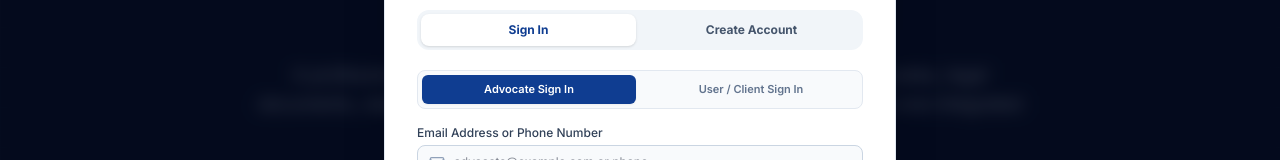
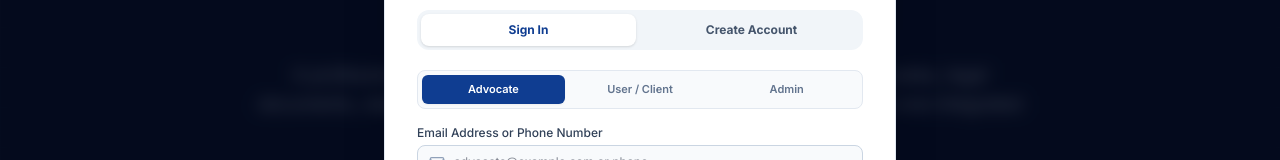
Before and after one commit to charithasree13/unified_legal_system, a React (Vite) app in the folder client/: page /login in a window 1280 px wide. Shown: the part 238-398 px from the top of the page. Built offline with nearby package versions, Linux system fonts and the light colour scheme; no server answers; a web font is replaced by a local one.

Commit message:
feat: Hide Google OAuth for Admin sign in and display Email/Password fields only

```diff
--- a/client/src/components/AuthModal.tsx
+++ b/client/src/components/AuthModal.tsx
@@ -1,6 +1,6 @@
-import React, { useState } from 'react';
+import React, { useState, useEffect } from 'react';
 import { useNavigate } from 'react-router-dom';
-import { X, Scale, Mail, Lock, Phone, User, Landmark, ShieldAlert, CheckCircle2, KeyRound } from 'lucide-react';
+import { X, Scale, Mail, Lock, Phone, User, Landmark, ShieldAlert, CheckCircle2, KeyRound, Shield } from 'lucide-react';
 import { useAuthStore } from '../store/authStore';
 import { GoogleAuthButton } from './GoogleAuthButton';
 
@@ -8,6 +8,7 @@ interface AuthModalProps {
   isOpen: boolean;
   onClose: () => void;
   initialMode?: 'login' | 'signup' | 'forgot';
+  initialRole?: 'Advocate' | 'Client' | 'Admin';
   actionPrompt?: string;
 }
 
@@ -15,14 +16,24 @@ export const AuthModal: React.FC<AuthModalProps> = ({
   isOpen,
   onClose,
   initialMode = 'login',
+  initialRole = 'Advocate',
   actionPrompt = 'Please sign in or create an account to continue.'
 }) => {
   const navigate = useNavigate();
   const { login } = useAuthStore();
 
   const [mode, setMode] = useState<'login' | 'signup' | 'forgot'>(initialMode);
-  const [authRole, setAuthRole] = useState<'Advocate' | 'Client'>('Advocate');
+  const [authRole, setAuthRole] = useState<'Advocate' | 'Client' | 'Admin'>(initialRole);
   const [signupRole, setSignupRole] = useState<'Advocate' | 'Client'>('Advocate');
+
+  // Sync state when props change
+  useEffect(() => {
+    setMode(initialMode);
+  }, [initialMode]);
+
+  useEffect(() => {
+    setAuthRole(initialRole);
+  }, [initialRole]);
 
   // Form fields
   const [email, setEmail] = useState('');
@@ -235,7 +246,8 @@ export const AuthModal: React.FC<AuthModalProps> = ({
           <button
             type="button"
             onClick={() => { setMode('login'); clearForm(); }}
-            className={`py-2 text-xs font-bold rounded-lg transition-all ${mode === 'login'
+            className={`py-2 text-xs font-bold rounded-lg transition-all ${
+              mode === 'login'
                 ? 'bg-white dark:bg-slate-900 text-primary dark:text-sky-400 shadow-sm'
                 : 'text-slate-600 dark:text-slate-400 hover:text-slate-900 dark:hover:text-white'
             }`}
@@ -245,7 +257,8 @@ export const AuthModal: React.FC<AuthModalProps> = ({
           <button
             type="button"
             onClick={() => { setMode('signup'); clearForm(); }}
-            className={`py-2 text-xs font-bold rounded-lg transition-all ${mode === 'signup'
+            className={`py-2 text-xs font-bold rounded-lg transition-all ${
+              mode === 'signup'
                 ? 'bg-white dark:bg-slate-900 text-primary dark:text-sky-400 shadow-sm'
                 : 'text-slate-600 dark:text-slate-400 hover:text-slate-900 dark:hover:text-white'
             }`}
@@ -274,32 +287,45 @@ export const AuthModal: React.FC<AuthModalProps> = ({
           <form onSubmit={handleLoginSubmit} className="space-y-4">
 
             {/* Role Selection */}
-            <div className="grid grid-cols-2 gap-2 bg-slate-50 dark:bg-slate-950 p-1 rounded-lg border border-slate-200 dark:border-slate-800">
+            <div className="grid grid-cols-3 gap-1 bg-slate-50 dark:bg-slate-950 p-1 rounded-lg border border-slate-200 dark:border-slate-800">
               <button
                 type="button"
                 onClick={() => setAuthRole('Advocate')}
-                className={`py-1.5 text-[11px] font-semibold rounded-md transition-all ${authRole === 'Advocate'
+                className={`py-1.5 text-[11px] font-semibold rounded-md transition-all ${
+                  authRole === 'Advocate'
                     ? 'bg-primary text-white font-bold shadow-xs'
                     : 'text-slate-500 hover:text-slate-800 dark:hover:text-slate-300'
                 }`}
               >
-                Advocate Sign In
+                Advocate
               </button>
               <button
                 type="button"
                 onClick={() => setAuthRole('Client')}
-                className={`py-1.5 text-[11px] font-semibold rounded-md transition-all ${authRole === 'Client'
+                className={`py-1.5 text-[11px] font-semibold rounded-md transition-all ${
+                  authRole === 'Client'
                     ? 'bg-primary text-white font-bold shadow-xs'
                     : 'text-slate-500 hover:text-slate-800 dark:hover:text-slate-300'
                 }`}
               >
-                User / Client Sign In
+                User / Client
+              </button>
+              <button
+                type="button"
+                onClick={() => setAuthRole('Admin')}
+                className={`py-1.5 text-[11px] font-semibold rounded-md transition-all ${
+                  authRole === 'Admin'
+                    ? 'bg-slate-900 text-white font-bold shadow-xs'
+                    : 'text-slate-500 hover:text-slate-800 dark:hover:text-slate-300'
+                }`}
+              >
+                Admin
               </button>
             </div>
 
             <div>
               <label className="block text-xs font-medium text-slate-700 dark:text-slate-300 mb-1">
-                Email Address or Phone Number
+                {authRole === 'Admin' ? 'Administrator Email Address' : 'Email Address or Phone Number'}
               </label>
               <div className="relative">
                 <Mail size={16} className="absolute left-3 top-2.5 text-slate-400" />
@@ -307,7 +333,13 @@ export const AuthModal: React.FC<AuthModalProps> = ({
                   type="text"
                   value={email}
                   onChange={(e) => setEmail(e.target.value)}
-                  placeholder={authRole === 'Advocate' ? 'advocate@example.com or phone' : 'user@example.com or phone'}
+                  placeholder={
+                    authRole === 'Advocate'
+                      ? 'advocate@example.com or phone'
+                      : authRole === 'Admin'
+                      ? 'admin@elitelegaldesk.com or email'
+                      : 'user@example.com or phone'
+                  }
                   className="w-full pl-9 pr-3 py-2 text-xs bg-slate-50 dark:bg-slate-950 border border-slate-300 dark:border-slate-700 rounded-lg focus:outline-none focus:ring-2 focus:ring-primary dark:focus:ring-sky-400 text-slate-900 dark:text-white"
                 />
               </div>
@@ -342,15 +374,19 @@ export const AuthModal: React.FC<AuthModalProps> = ({
             <button
               type="submit"
               disabled={loading}
-              className="w-full py-2.5 bg-primary hover:bg-primary-hover text-white font-bold text-xs rounded-xl shadow-md transition-all cursor-pointer disabled:opacity-50"
+              className={`w-full py-2.5 text-white font-bold text-xs rounded-xl shadow-md transition-all cursor-pointer disabled:opacity-50 ${
+                authRole === 'Admin' ? 'bg-slate-900 hover:bg-slate-800' : 'bg-primary hover:bg-primary-hover'
+              }`}
             >
-              {loading ? 'Authenticating...' : 'Sign In'}
+              {loading ? 'Authenticating...' : authRole === 'Admin' ? 'Administrator Sign In' : 'Sign In'}
             </button>
 
-            {/* Google OAuth Option */}
+            {/* Google OAuth Option - Exclude for Admin Sign In */}
+            {authRole !== 'Admin' && (
               <div className="pt-2">
                 <GoogleAuthButton accountType={authRole} text="Sign in with Google" />
               </div>
+            )}
 
           </form>
         )}
@@ -364,7 +400,8 @@ export const AuthModal: React.FC<AuthModalProps> = ({
               <button
                 type="button"
                 onClick={() => setSignupRole('Advocate')}
-                className={`py-1.5 text-[11px] font-semibold rounded-md transition-all ${signupRole === 'Advocate'
+                className={`py-1.5 text-[11px] font-semibold rounded-md transition-all ${
+                  signupRole === 'Advocate'
                     ? 'bg-amber-600 text-white font-bold shadow-xs'
                     : 'text-slate-500 hover:text-slate-800 dark:hover:text-slate-300'
                 }`}
@@ -374,7 +411,8 @@ export const AuthModal: React.FC<AuthModalProps> = ({
               <button
                 type="button"
                 onClick={() => setSignupRole('Client')}
-                className={`py-1.5 text-[11px] font-semibold rounded-md transition-all ${signupRole === 'Client'
+                className={`py-1.5 text-[11px] font-semibold rounded-md transition-all ${
+                  signupRole === 'Client'
                     ? 'bg-amber-600 text-white font-bold shadow-xs'
                     : 'text-slate-500 hover:text-slate-800 dark:hover:text-slate-300'
                 }`}
--- a/client/src/pages/PublicDashboard.tsx
+++ b/client/src/pages/PublicDashboard.tsx
@@ -18,6 +18,7 @@ export const PublicDashboard: React.FC = () => {
   // Auth modal state
   const [authModalOpen, setAuthModalOpen] = useState(false);
   const [authModalMode, setAuthModalMode] = useState<'login' | 'signup'>('login');
+  const [authModalRole, setAuthModalRole] = useState<'Advocate' | 'Client' | 'Admin'>('Advocate');
   const [authActionPrompt, setAuthActionPrompt] = useState('Please sign in or create an account to continue.');
 
   // Quick Calculator state preview on public dashboard
@@ -29,8 +30,9 @@ export const PublicDashboard: React.FC = () => {
   const [landUnitFrom, setLandUnitFrom] = useState('Acres');
   const [landConvertedSqFt, setLandConvertedSqFt] = useState('43560');
 
-  const openAuthModal = (mode: 'login' | 'signup' = 'login', prompt?: string) => {
+  const openAuthModal = (mode: 'login' | 'signup' = 'login', prompt?: string, role: 'Advocate' | 'Client' | 'Admin' = 'Advocate') => {
     setAuthModalMode(mode);
+    setAuthModalRole(role);
     if (prompt) setAuthActionPrompt(prompt);
     else setAuthActionPrompt('Please sign in or create an account to continue.');
     setAuthModalOpen(true);
@@ -541,7 +543,7 @@ export const PublicDashboard: React.FC = () => {
               </div>
 
               <button
-                onClick={() => openAuthModal('login', 'Sign in as a Client to view your case files.')}
+                onClick={() => openAuthModal('login', 'Sign in as a Client to view your case files.', 'Client')}
                 className="w-full py-2 bg-slate-100 dark:bg-slate-800 hover:bg-slate-200 text-slate-800 dark:text-slate-200 font-bold text-xs rounded-xl border border-slate-200 dark:border-slate-700 transition-colors cursor-pointer"
               >
                 Client Portal Sign In
@@ -567,7 +569,7 @@ export const PublicDashboard: React.FC = () => {
               </div>
 
               <button
-                onClick={() => openAuthModal('login', 'Sign in as an Advocate to access practice management.')}
+                onClick={() => openAuthModal('login', 'Sign in as an Advocate to access practice management.', 'Advocate')}
                 className="w-full py-2 bg-amber-600 hover:bg-amber-700 text-white font-bold text-xs rounded-xl shadow-xs transition-colors cursor-pointer"
               >
                 Advocate Portal Sign In
@@ -593,7 +595,7 @@ export const PublicDashboard: React.FC = () => {
               </div>
 
               <button
-                onClick={() => openAuthModal('login', 'Administrator sign in required to access management controls.')}
+                onClick={() => openAuthModal('login', 'Administrator sign in required to access management controls.', 'Admin')}
                 className="w-full py-2 bg-slate-900 hover:bg-slate-800 text-white font-bold text-xs rounded-xl transition-colors cursor-pointer"
               >
                 Administrator Sign In
@@ -617,6 +619,7 @@ export const PublicDashboard: React.FC = () => {
         isOpen={authModalOpen}
         onClose={() => setAuthModalOpen(false)}
         initialMode={authModalMode}
+        initialRole={authModalRole}
         actionPrompt={authActionPrompt}
       />
 
```
Lines whose indentation alone changed are shown as unchanged.
